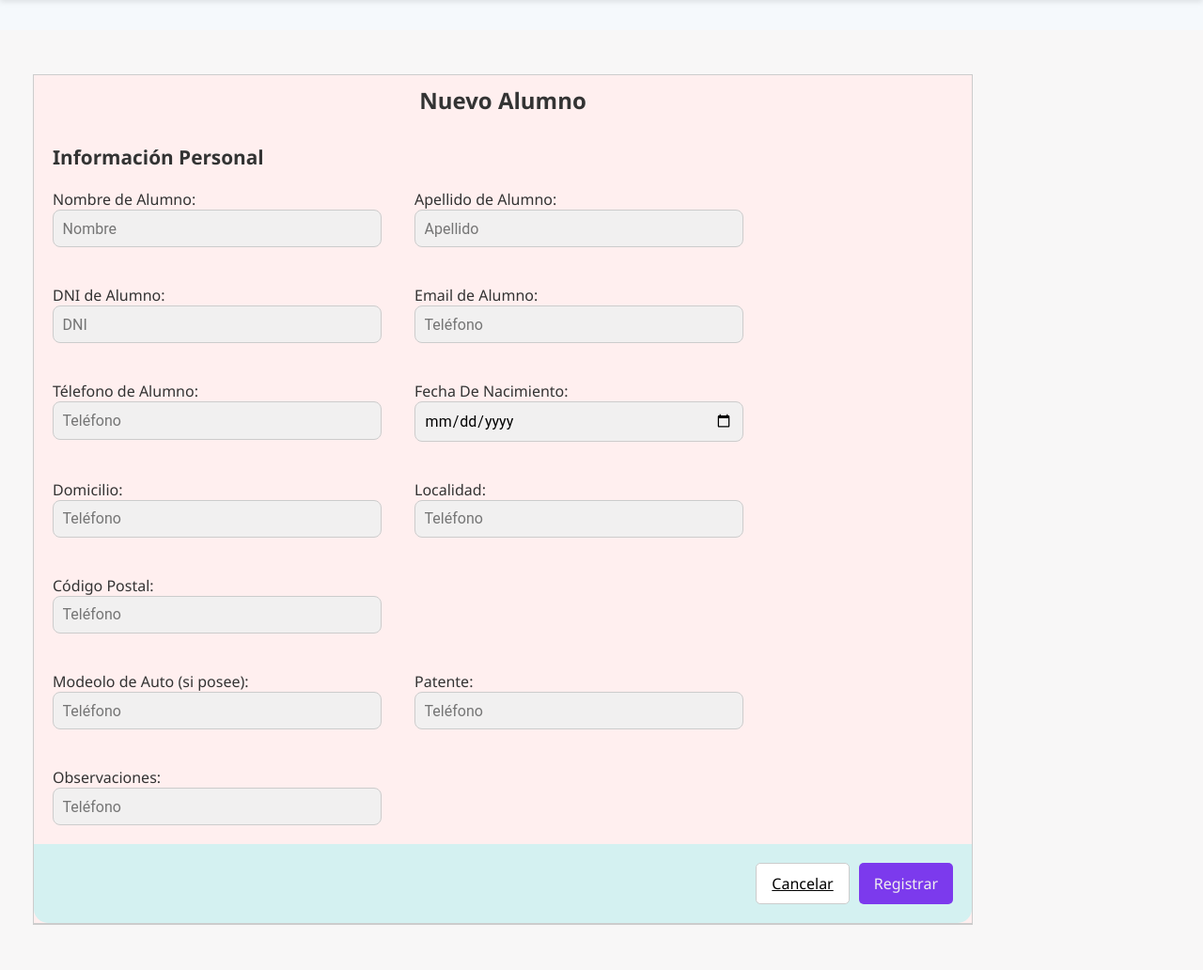
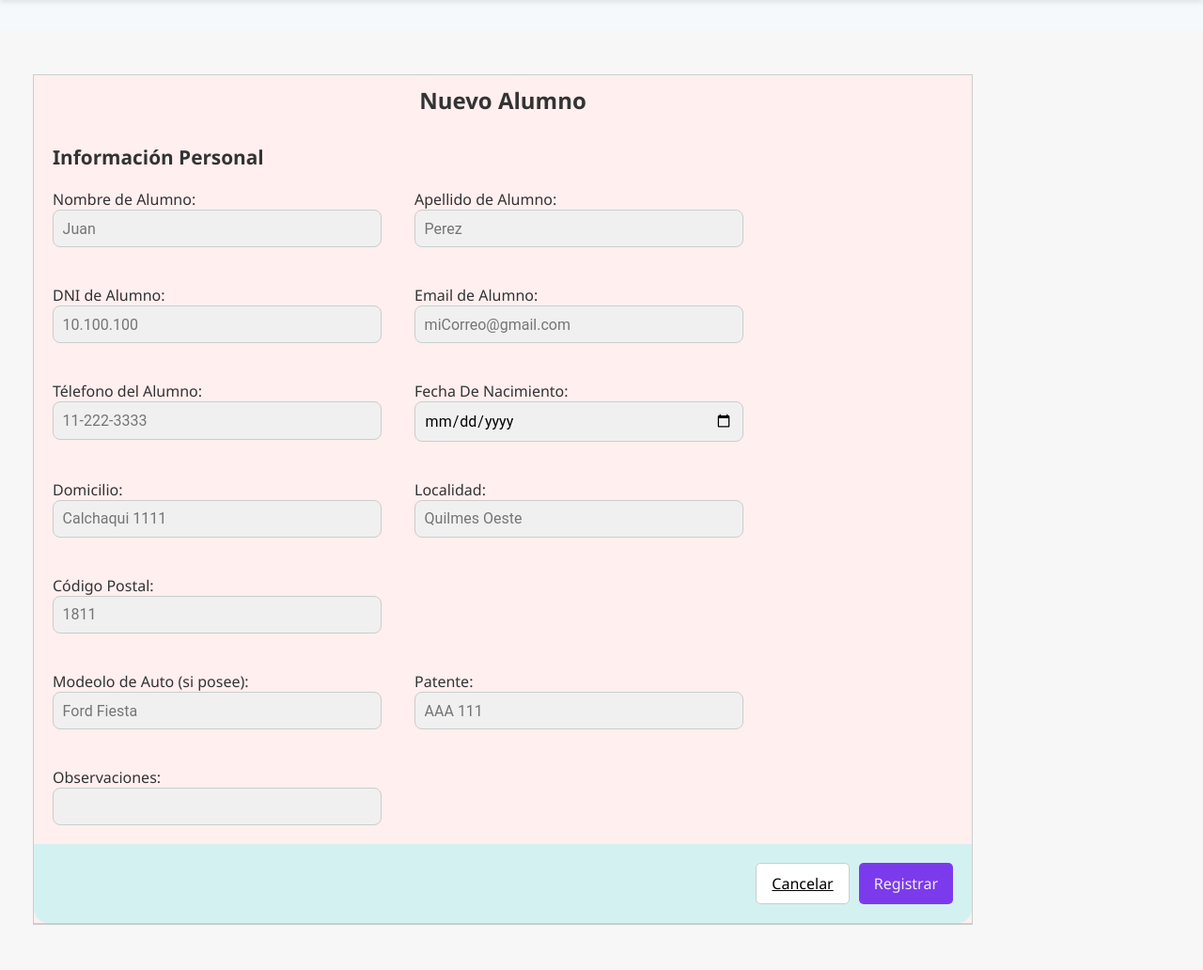
Before and after one commit to GabrielAcu/cfl_402, a PHP site: page /admin/crud/alumnos/registrar.php in a window 1280 px wide. Shown: the part 48-1080 px from the top of the page at 94% size. Run offline with PHP 8.4, Linux system fonts and the light colour scheme.

Commit message:
Agregue descripcion en los placeholder de registrar alumnos

```diff
--- a/admin/crud/alumnos/registrar.php
+++ b/admin/crud/alumnos/registrar.php
@@ -21,24 +21,24 @@ $conn = conectar();
     <div class='fila'>
         <div class="campoo">
             <label for="nombre-alumno"> Nombre de Alumno: </label>
-            <input class="input-modify" type="text" name="nombre" id="dni-alumno" placeholder="Nombre" required>
+            <input class="input-modify" type="text" name="nombre" id="dni-alumno" placeholder="Juan" required>
         </div>
         <div class="campoo">
             <label for="apellido-alumno"> Apellido de Alumno: </label>
-            <input class="input-modify" type="text" name="apellido" id="dni-alumno" placeholder="Apellido" required>
+            <input class="input-modify" type="text" name="apellido" id="dni-alumno" placeholder="Perez" required>
         </div>
     </div>
 
     <div class='fila'>
         <div class="campoo">
             <label for="dni-alumno"> DNI de Alumno: </label>
-            <input class="input-modify" type="number"  id="dni-alumno" name="dni" placeholder="DNI" required>
+            <input class="input-modify" type="number"  id="dni-alumno" name="dni" placeholder="10.100.100" required>
         </div>
 
 
         <div class="campoo">
             <label for="email-alumno"> Email de Alumno: </label>
-            <input class="input-modify" type="text" id="email-alumno" name="email" placeholder="Teléfono" required>
+            <input class="input-modify" type="text" id="email-alumno" name="email" placeholder="miCorreo@gmail.com" required>
         </div>
     </div>
 
@@ -46,54 +46,54 @@ $conn = conectar();
 
     <div class='fila'>
         <div class="campoo">
-            <label for="telefono-alumno"> Télefono de Alumno: </label>
-            <input class="input-modify" type="text" id="telefono-alumno" name="telefono" placeholder="Teléfono" required>
+            <label for="telefono-alumno">Télefono del Alumno: </label>
+            <input class="input-modify" type="text" id="telefono-alumno" name="telefono" placeholder="11-222-3333" required>
         </div>
 
 
         <div class="campoo">
             <label for="fecha-alumno"> Fecha De Nacimiento: </label>
-            <input class="input-modify" type="date" id="fecha-alumno" name="nacimiento" placeholder="Teléfono" required>
+            <input class="input-modify" type="date" id="fecha-alumno" name="nacimiento" placeholder="" required>
         </div>
     </div>
 
     <div class='fila'>
         <div class="campoo">
             <label for="domicilio-alumno"> Domicilio: </label>
-            <input class="input-modify" type="text" id="domicilio-alumno" name="domicilio" placeholder="Teléfono" required>
+            <input class="input-modify" type="text" id="domicilio-alumno" name="domicilio" placeholder="Calchaqui 1111" required>
         </div>
 
 
         <div class="campoo">
             <label for="localidad-alumno"> Localidad: </label>
-            <input class="input-modify" type="text" id="localidad-alumno" name="localidad" placeholder="Teléfono" required>
+            <input class="input-modify" type="text" id="localidad-alumno" name="localidad" placeholder="Quilmes Oeste" required>
         </div>
     </div>
 
     <div class='fila'>
         <div class="campoo">
             <label for="postal-alumno"> Código Postal: </label>
-            <input class="input-modify" type="text" id="postal-alumno" name="postal" placeholder="Teléfono" required>
+            <input class="input-modify" type="text" id="postal-alumno" name="postal" placeholder="1811" required>
         </div>
     </div>
 
     <div class='fila'>
         <div class="campoo">
             <label for="auto-alumno"> Modeolo de Auto (si posee): </label>
-            <input class="input-modify" type="text" id="auto-alumno" name="autos" placeholder="Teléfono" >
+            <input class="input-modify" type="text" id="auto-alumno" name="autos" placeholder="Ford Fiesta" >
         </div>
 
 
         <div class="campoo">
             <label for="patente-alumno"> Patente: </label>
-            <input class="input-modify" type="text" id="patente-alumno" name="patente" placeholder="Teléfono" >
+            <input class="input-modify" type="text" id="patente-alumno" name="patente" placeholder="AAA 111" >
         </div>
     </div>
 
     <div class='fila'>
         <div class="campoo">
             <label for="observaciones-alumno"> Observaciones: </label>
-            <input class="input-modify" type="text" id="observaciones-alumno" name="observaciones" placeholder="Teléfono" >
+            <input class="input-modify" type="text" id="observaciones-alumno" name="observaciones" placeholder="" >
         </div>
 
 
```
